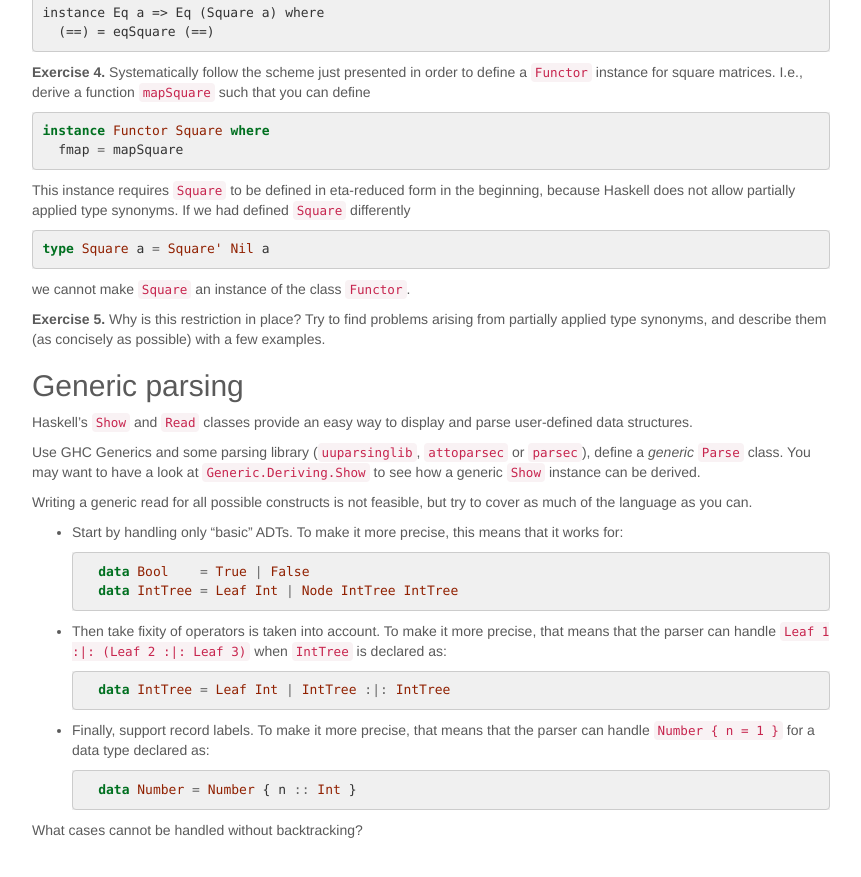
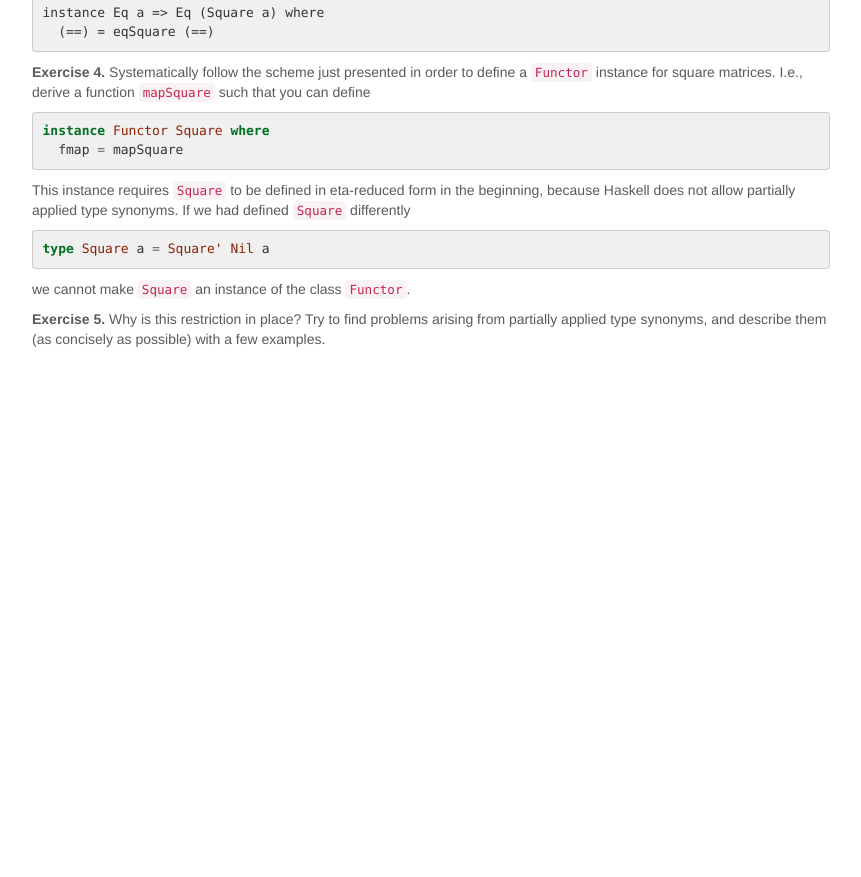
Before and after one commit to uu-afp/uu-afp.github.io, a Jekyll site: the page built from as3.md, in a window 1280 px wide and 900 px high, scrolled down 3598 px. Shown: the top 877 px of the window, without its empty margins (209-1070 px from the left). Built offline with Jekyll 4.4.1, drawn with Linux system fonts in a browser that asks for light colours; nearby versions of some CDN libraries; formulas are drawn with MathJax 3; after the commit the page ends 4007 px from its top, so only the background shows below that.

````diff
--- a/as3.md
+++ b/as3.md
@@ -263,40 +263,40 @@
 
 **Exercise 5.** Why is this restriction in place? Try to find problems arising from partially applied type synonyms, and describe them (as concisely as possible) with a few examples.
 
-## Generic parsing
+<!-- ## Generic parsing -->
 
-Haskell's `Show` and `Read` classes provide an easy way to display and
-parse user-defined data structures.
+<!-- Haskell's `Show` and `Read` classes provide an easy way to display and -->
+<!-- parse user-defined data structures. -->
 
-Use GHC Generics and some parsing library (`uuparsinglib`, `attoparsec`
-or `parsec`),  define a *generic*
-`Parse` class. You may want to have a look at `Generic.Deriving.Show`
-to see how a generic `Show` instance can be derived.
+<!-- Use GHC Generics and some parsing library (`uuparsinglib`, `attoparsec` -->
+<!-- or `parsec`),  define a *generic* -->
+<!-- `Parse` class. You may want to have a look at `Generic.Deriving.Show` -->
+<!-- to see how a generic `Show` instance can be derived.  -->
 
-Writing a generic read for all possible constructs is not feasible,
-but try to cover as much of the language as you can.
+<!-- Writing a generic read for all possible constructs is not feasible, -->
+<!-- but try to cover as much of the language as you can. -->
 
-* Start by handling only "basic" ADTs. To make it more precise, this means that it works for:
+<!-- * Start by handling only "basic" ADTs. To make it more precise, this means that it works for: -->
 
-    ```haskell
-    data Bool    = True | False
-    data IntTree = Leaf Int | Node IntTree IntTree
-    ```
+<!--     ```haskell -->
+<!--     data Bool    = True | False -->
+<!--     data IntTree = Leaf Int | Node IntTree IntTree -->
+<!--     ``` -->
 
-* Then take fixity of operators is taken into account.
-    To make it more precise, that means that the parser can handle
-    `Leaf 1 :|: (Leaf 2 :|: Leaf 3)` when `IntTree` is declared as:
+<!-- * Then take fixity of operators is taken into account. -->
+<!--     To make it more precise, that means that the parser can handle -->
+<!--     `Leaf 1 :|: (Leaf 2 :|: Leaf 3)` when `IntTree` is declared as: -->
 
-    ```haskell
-    data IntTree = Leaf Int | IntTree :|: IntTree
-    ```
+<!--     ```haskell -->
+<!--     data IntTree = Leaf Int | IntTree :|: IntTree -->
+<!--     ``` -->
 
-* Finally, support record labels.
-    To make it more precise, that means that the parser can handle
-    `Number { n = 1 }`  for a data type declared as:
+<!-- * Finally, support record labels. -->
+<!--     To make it more precise, that means that the parser can handle -->
+<!--     `Number { n = 1 }`  for a data type declared as: -->
 
-    ```haskell
-    data Number = Number { n :: Int }
-    ```
+<!--     ```haskell -->
+<!--     data Number = Number { n :: Int } -->
+<!--     ``` -->
 
-What cases cannot be handled without backtracking?
+<!-- What cases cannot be handled without backtracking? -->
````
Also changed, not shown: as1.md (+1 -1 lines).
